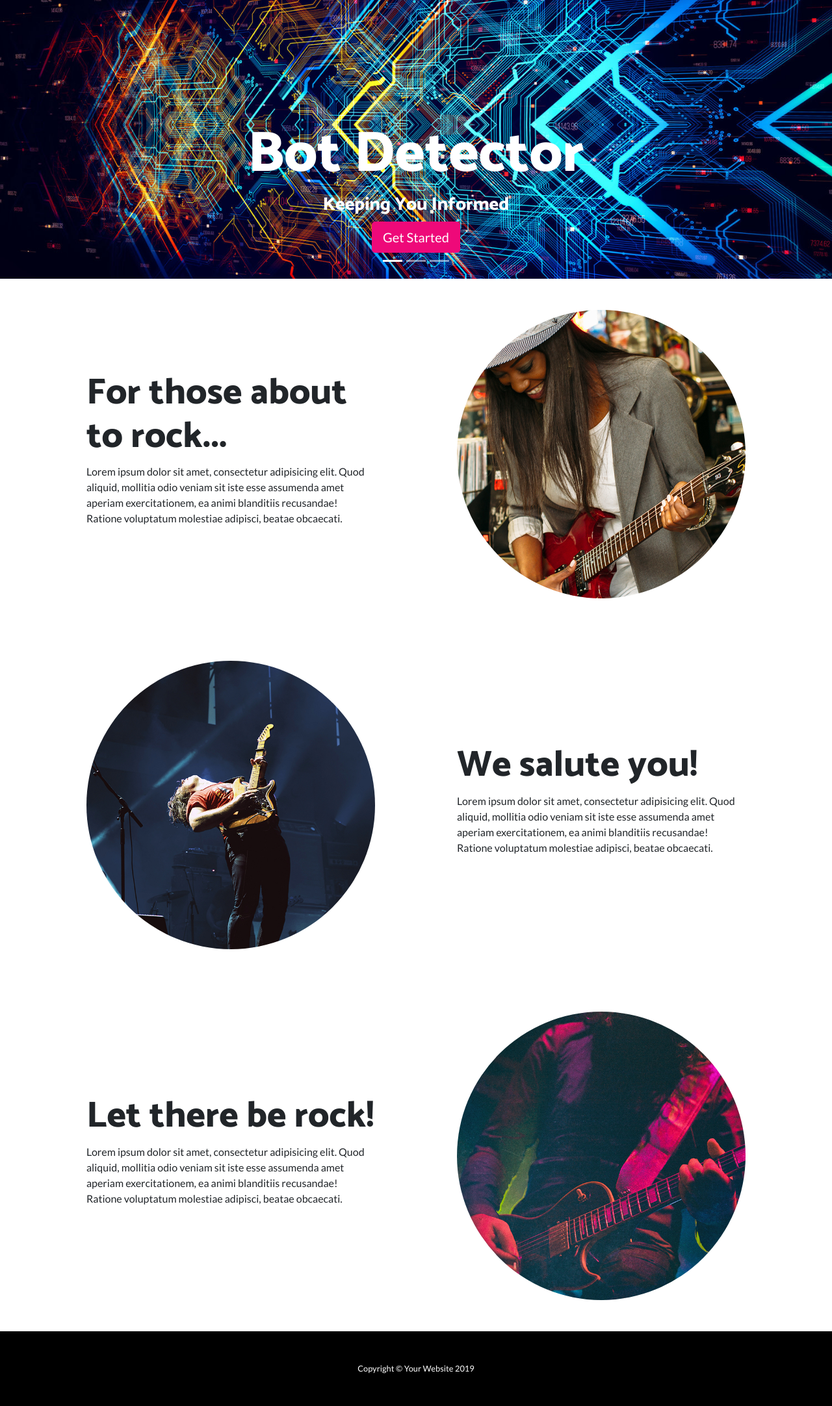
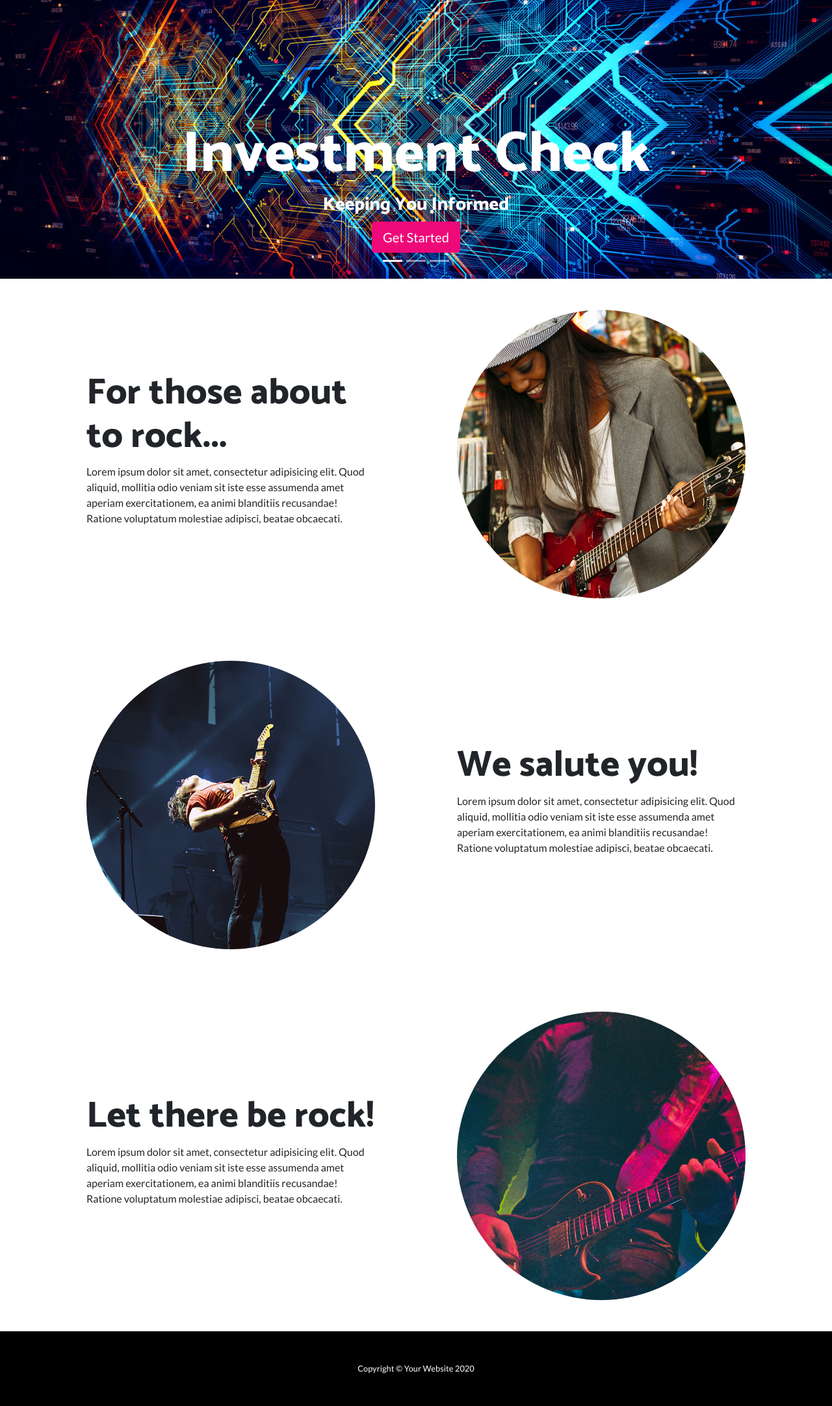
Before and after one commit to Andre-Williams22/venture-capitalist-app, a Flask app: page / in a window 1280 px wide. Shown: the part 171-2335 px from the top of the page at 65% size. Run offline with Flask 2, Linux system fonts and the light colour scheme; parts of the project's set-up code (start-up, migrations or seed data) failed here and were passed over; some libraries are stand-ins or nearby versions.

Commit message:
improves front-end text

```diff
--- a/templates/prelogin-layout.html
+++ b/templates/prelogin-layout.html
@@ -55,7 +55,7 @@
 			<div class="carousel-item active" style="height: 600px; background-image: url(../static/img/predictor.png); background-size: cover">
 
 			<div class="carousel-caption">
-				<h1 class="display-2">Bot Detector</h1>
+				<h1 class="display-2">Investment Check</h1>
 				<h3> Keeping You Informed </h3>
 				    <a class="btn btn-primary btn-lg" href="{{ url_for('signup') }}">Get Started</a>
 			</div>
@@ -63,7 +63,7 @@
 
 		<div class="carousel-item" style="height: 600px; background-image: url(../static/img/brain.png); background-size: cover; background-position: center">
 				<div class="carousel-caption">
-					<h1 class="display-2">Bot Detector</h1>
+					<h1 class="display-2">Investment Check</h1>
 					<h3> Keeping You Informed </h3>
 				        <a class="btn btn-primary btn-lg" href="{{ url_for('signup') }}">Get Started</a>
 				</div>
@@ -71,7 +71,7 @@
 
 			<div class="carousel-item" style="height: 600px; background-image: url(../static/img/brain2.png); background-size: cover; background-position: center">
 				<div class="carousel-caption">
-					<h1 class="display-2">Bot Detector</h1>
+					<h1 class="display-2">Investment Check</h1>
 					<h3> Keeping You Informed </h3>
 				        <a class="btn btn-primary btn-lg" href="{{ url_for('signup') }}">Get Started</a>
 				</div>
@@ -105,8 +105,8 @@
         </div>
         <div class="col-lg-6 order-lg-1">
           <div class="p-5">
-            <h2 class="display-4">For those about to rock...</h2>
-            <p>Lorem ipsum dolor sit amet, consectetur adipisicing elit. Quod aliquid, mollitia odio veniam sit iste esse assumenda amet aperiam exercitationem, ea animi blanditiis recusandae! Ratione voluptatum molestiae adipisci, beatae obcaecati.</p>
+            <h2 class="display-4">Our Technology</h2>
+            <p>We've utilized and trained machine learning algorithms on previous startup data from the last 100 years. Our algorithms predict your return of investment based on your investment amount into any company regardless of the industry. </p>
           </div>
         </div>
       </div>
@@ -123,8 +123,8 @@
         </div>
         <div class="col-lg-6">
           <div class="p-5">
-            <h2 class="display-4">We salute you!</h2>
-            <p>Lorem ipsum dolor sit amet, consectetur adipisicing elit. Quod aliquid, mollitia odio veniam sit iste esse assumenda amet aperiam exercitationem, ea animi blanditiis recusandae! Ratione voluptatum molestiae adipisci, beatae obcaecati.</p>
+            <h2 class="display-4">Our Venture Capitalist</h2>
+            <p>Investment Check has venture capitalist, stock brokers, angel investors, and even average people using the platform daily to help improve their business decisions.</p>
           </div>
         </div>
       </div>
@@ -141,8 +141,8 @@
         </div>
         <div class="col-lg-6 order-lg-1">
           <div class="p-5">
-            <h2 class="display-4">Let there be rock!</h2>
-            <p>Lorem ipsum dolor sit amet, consectetur adipisicing elit. Quod aliquid, mollitia odio veniam sit iste esse assumenda amet aperiam exercitationem, ea animi blanditiis recusandae! Ratione voluptatum molestiae adipisci, beatae obcaecati.</p>
+            <h2 class="display-4">Our Mission</h2>
+            <p> Investment Check's mission is use artificial intelligence and machine learning to help the average investor make better financial decisions. </p>
           </div>
         </div>
       </div>
@@ -157,7 +157,7 @@
   <!-- Footer -->
   <footer class="py-5 bg-black">
     <div class="container">
-      <p class="m-0 text-center text-white small">Copyright &copy; Your Website 2019</p>
+      <p class="m-0 text-center text-white small">Copyright &copy; Your Website 2020</p>
     </div>
     <!-- /.container -->
   </footer>
```
Also changed, not shown: templates/login.html (+4 -4 lines), templates/signup.html (+5 -5 lines).
